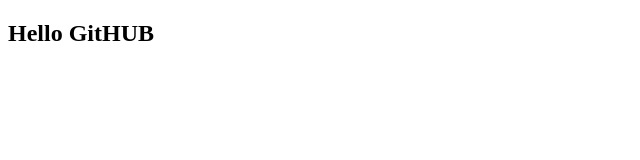
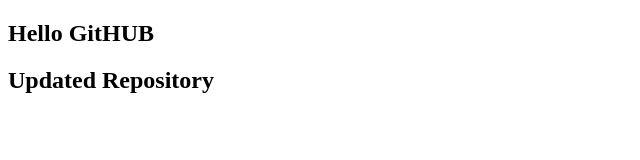
Before and after one commit to Pilvista/firstRepo, a plain HTML site: page index.html in a window 1280 px wide. Shown: the whole page, without its empty margins (0-640 px from the left). Drawn offline with Linux system fonts and the light colour scheme.

Commit message:
Its updated

```diff
--- a/index.html
+++ b/index.html
@@ -8,5 +8,6 @@
 </head>
 <body>
     <h2> Hello GitHUB</h2>
+    <h2> Updated Repository</h2>
 </body>
 </html>
```
Also changed, not shown: 1 other file.
